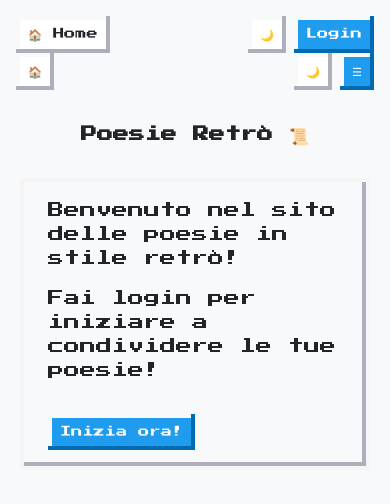
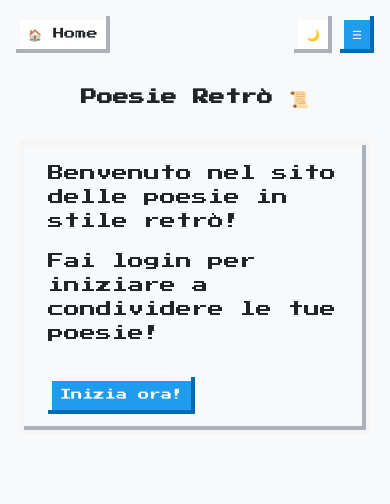
Before and after one commit to enaikey00/Poesie, a Next.js app: page / in a window 390 px wide. Shown: the top 504 px of the page. Built offline with nearby package versions, Linux system fonts and the light colour scheme; no server answers.

Commit message:
Modifiche estetiche

```diff
--- a/app/components/Navbar.js
+++ b/app/components/Navbar.js
@@ -23,7 +23,7 @@ export default function Navbar() {
   return (
     <nav style={{ marginBottom: '2rem' }}>
       {/* Navbar Desktop */}
-      <div className="navbar-desktop" style={{ display: 'flex', justifyContent: 'space-between', alignItems: 'center' }}>
+      <div className="navbar-desktop">
         <div style={{ display: 'flex', flexWrap: 'wrap', gap: '0.5rem' }}>
           <Link href="/" className="nes-btn">
             🏠 Home
@@ -73,8 +73,7 @@ export default function Navbar() {
       <div className="navbar-mobile">
         <div style={{ display: 'flex', justifyContent: 'space-between', alignItems: 'center' }}>
           <Link href="/" className="nes-btn">
-            🏠
-          </Link>
+          🏠 Home </Link>
 
           <div style={{ display: 'flex', gap: '0.5rem' }}>
             <button
--- a/app/globals.css
+++ b/app/globals.css
@@ -67,8 +67,12 @@ html, body {
 
 /* ----------------------------------------- */
 /* Responsive Navbar */
+
+/* Responsive Navbar */
 .navbar-desktop {
   display: flex;
+  justify-content: space-between;
+  align-items: center;
 }
 
 .navbar-mobile {
@@ -78,11 +82,11 @@ html, body {
 /* Mobile: sotto 768px */
 @media (max-width: 768px) {
   .navbar-desktop {
-    display: none;
+    display: none !important;
   }
 
   .navbar-mobile {
-    display: block;
+    display: block !important;
   }
 
   .container {
```
